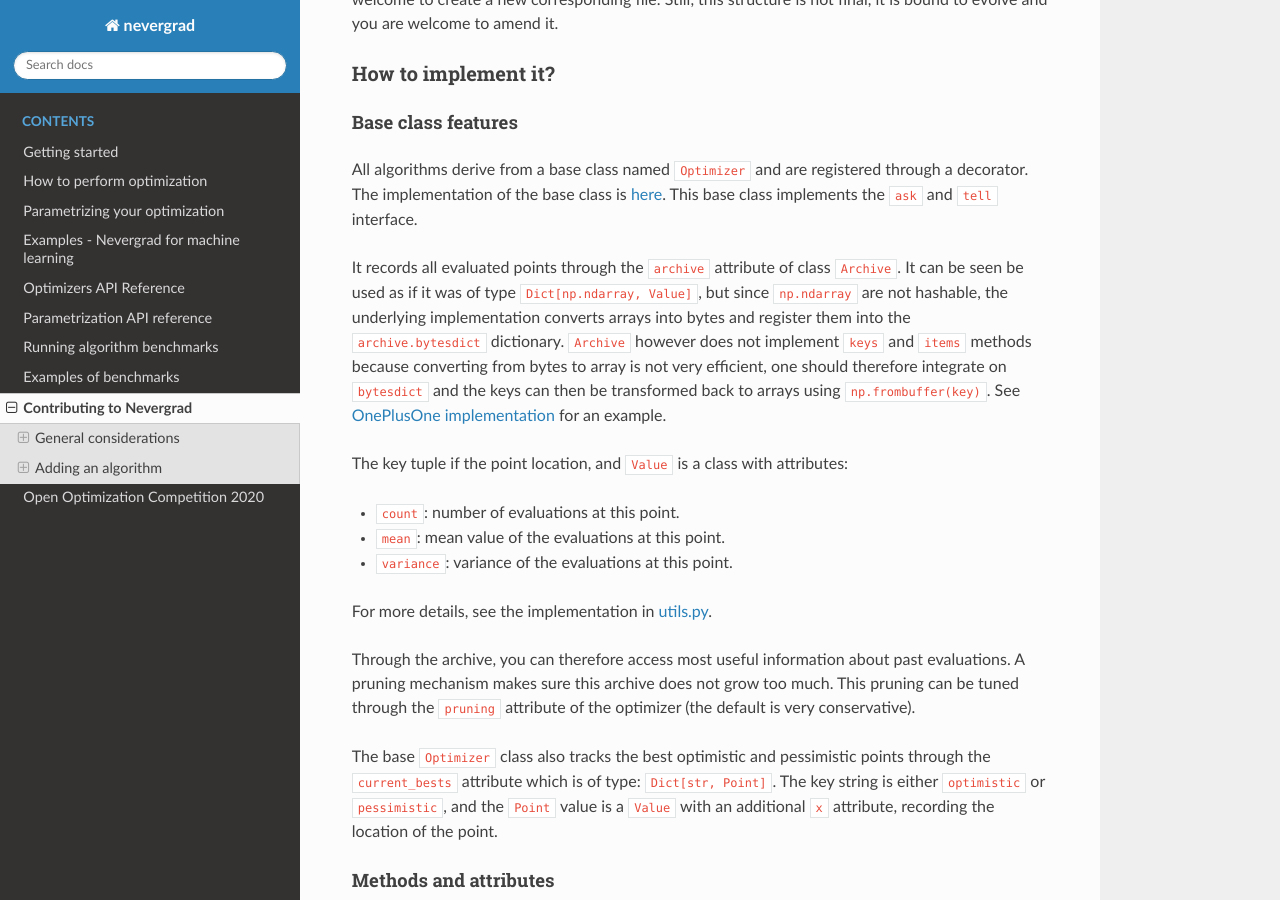
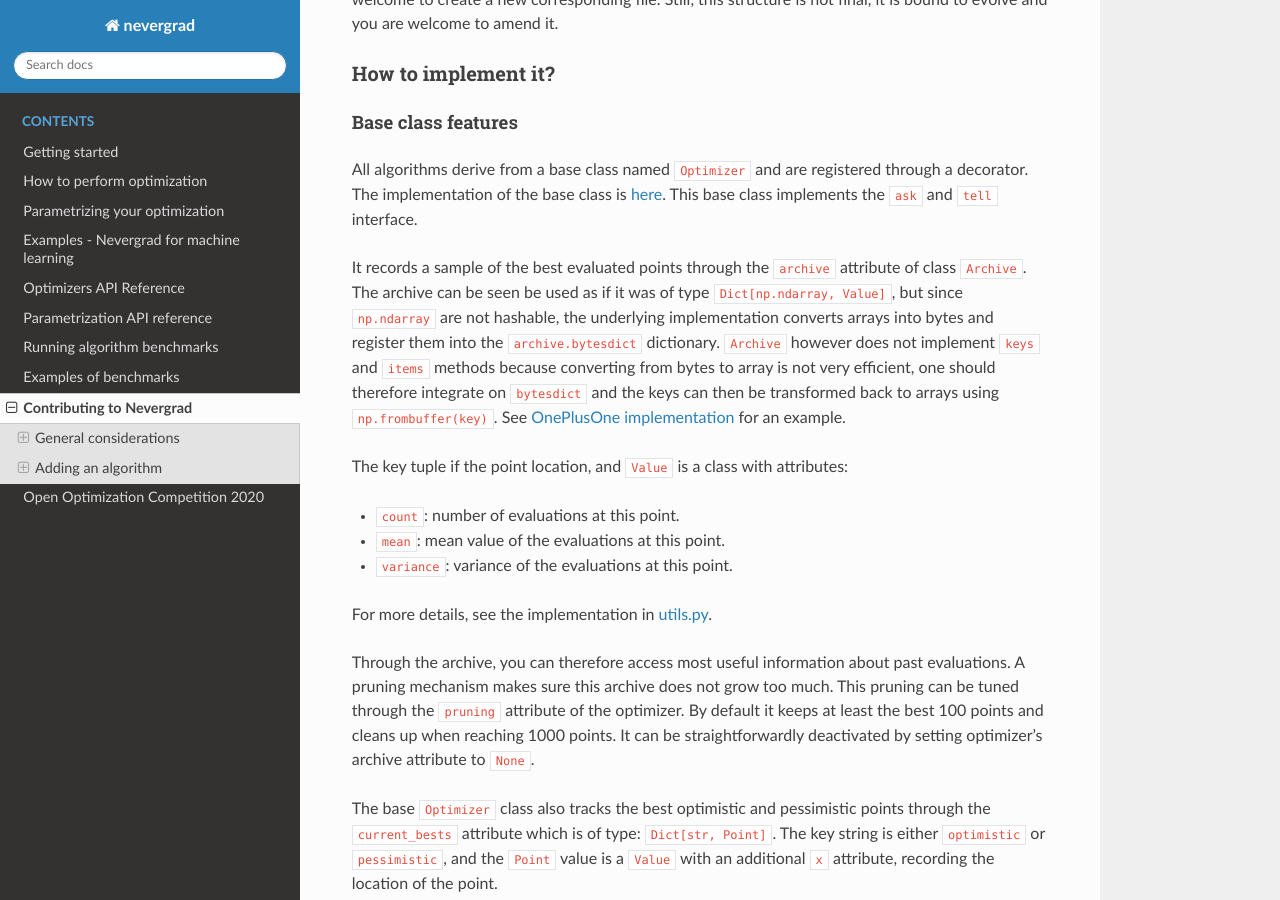
Before and after one commit to facebookresearch/nevergrad, a Sphinx documentation site: the page built from docs/contributing.rst, in a window 1280 px wide and 900 px high, scrolled down 2683 px. Built offline with Sphinx 7.4.7 and the Read the Docs theme 2.0.0, drawn with Linux system fonts in a browser that asks for light colours.

Commit message:
Make pruning much much less conservative (#571)

```diff
--- a/docs/contributing.rst
+++ b/docs/contributing.rst
@@ -118,7 +118,12 @@ Base class features
 All algorithms derive from a base class named :code:`Optimizer` and are registered through a decorator. The implementation of the base class is `here <https://github.com/facebookresearch/nevergrad/blob/master/nevergrad/optimization/base.py>`_.
 This base class implements the :code:`ask` and :code:`tell` interface.
 
-It records all evaluated points through the :code:`archive` attribute of class :code:`Archive`. It can be seen be used as if it was of type :code:`Dict[np.ndarray, Value]`, but since :code:`np.ndarray` are not hashable, the underlying implementation converts arrays into bytes and register them into the :code:`archive.bytesdict` dictionary. :code:`Archive` however does not implement :code:`keys` and :code:`items` methods because converting from bytes to array is not very efficient, one should therefore integrate on :code:`bytesdict` and the keys can then be transformed back to arrays using :code:`np.frombuffer(key)`. See `OnePlusOne implementation <https://github.com/facebookresearch/nevergrad/blob/master/nevergrad/optimization/optimizerlib.py>`_ for an example.
+It records a sample of the best evaluated points through the :code:`archive` attribute of class :code:`Archive`.  The archive can be seen be used as if it was of type
+:code:`Dict[np.ndarray, Value]`, but since :code:`np.ndarray` are not hashable, the underlying implementation converts arrays into bytes and
+register them into the :code:`archive.bytesdict` dictionary. :code:`Archive` however does not implement :code:`keys` and :code:`items` methods
+because converting from bytes to array is not very efficient, one should therefore integrate on :code:`bytesdict` and the keys can then be
+transformed back to arrays using :code:`np.frombuffer(key)`. See
+`OnePlusOne implementation <https://github.com/facebookresearch/nevergrad/blob/master/nevergrad/optimization/optimizerlib.py>`_ for an example.
 
 
 The key tuple if the point location, and :code:`Value` is a class with attributes:
@@ -130,7 +135,9 @@ The key tuple if the point location, and :code:`Value` is a class with attribute
 For more details, see the implementation in `utils.py <https://github.com/facebookresearch/nevergrad/blob/master/nevergrad/optimization/utils.py>`_.
 
 Through the archive, you can therefore access most useful information about past evaluations. A pruning mechanism makes sure this archive does
-not grow too much. This pruning can be tuned through the :code:`pruning` attribute of the optimizer (the default is very conservative).
+not grow too much. This pruning can be tuned through the :code:`pruning` attribute of the optimizer.
+By default it keeps at least the best 100 points and cleans up when reaching 1000 points. It can be straightforwardly deactivated by setting optimizer's archive
+attribute to :code:`None`.
 
 The base :code:`Optimizer` class also tracks the best optimistic and pessimistic points through the :code:`current_bests` attribute which is of type:
 :code:`Dict[str, Point]`. The key string is either :code:`optimistic` or :code:`pessimistic`, and the :code:`Point` value is a :code:`Value` with an additional :code:`x` attribute, recording the location of the point.
```
Also changed, not shown: CHANGELOG.md (+3 -0 lines), 2 other files.
